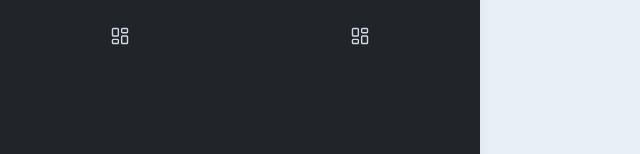
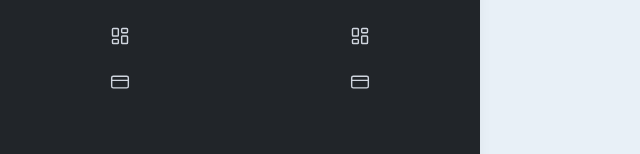
Before and after one commit to PeErAtC/playmatch-web, a Next.js app: page /components/sidebar in a window 1280 px wide. Shown: the part 321-475 px from the top of the page, without its empty margins (0-640 px from the left). Built offline with nearby package versions, Linux system fonts and the light colour scheme.

Commit message:
Update sidebar.js
3/7 เพิ่มเมนูใหม่ คือ Payment ไว้ติดตามสถานะการชำระของสมาชิก

```diff
--- a/pages/components/sidebar.js
+++ b/pages/components/sidebar.js
@@ -13,6 +13,7 @@ import {
   Settings,
   LogOut,
   Lock, // Import the Lock icon
+  CreditCard
 } from "lucide-react";
 import Swal from "sweetalert2"; // ยังคง import ไว้เผื่อใช้งาน
 
@@ -49,6 +50,11 @@ const allMenuList = [
     label: "Dashboard",
     path: "/Dashboard",
     icon: <LayoutDashboard size={20} strokeWidth={1.7} />,
+  },
+  {
+    label: "PlaymentHistory",
+    path: "/PlaymentHistory",
+    icon: <CreditCard  size={20} strokeWidth={1.7} />,
   },
 ];
 
```
